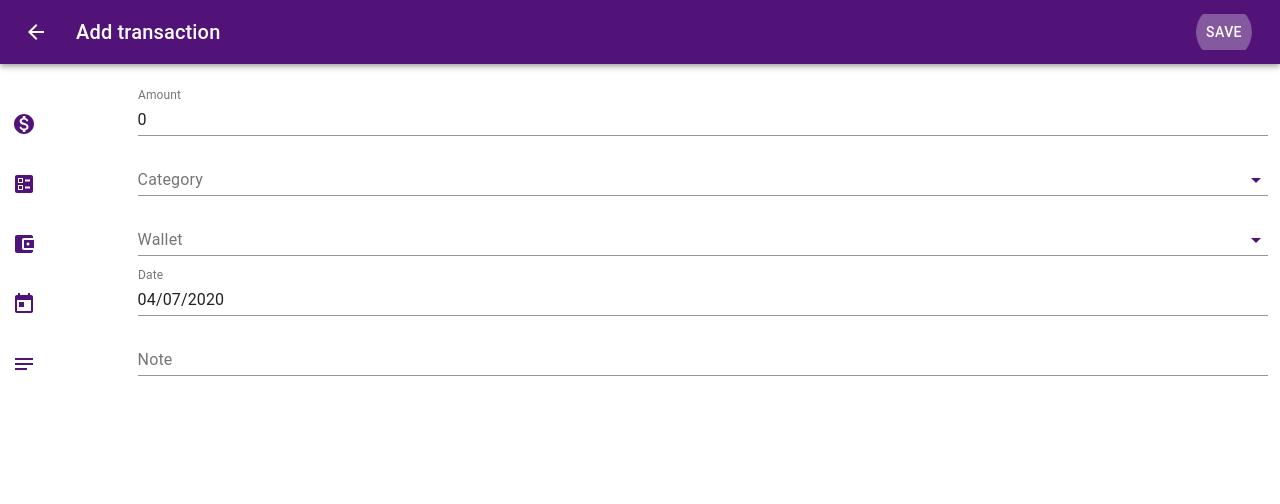
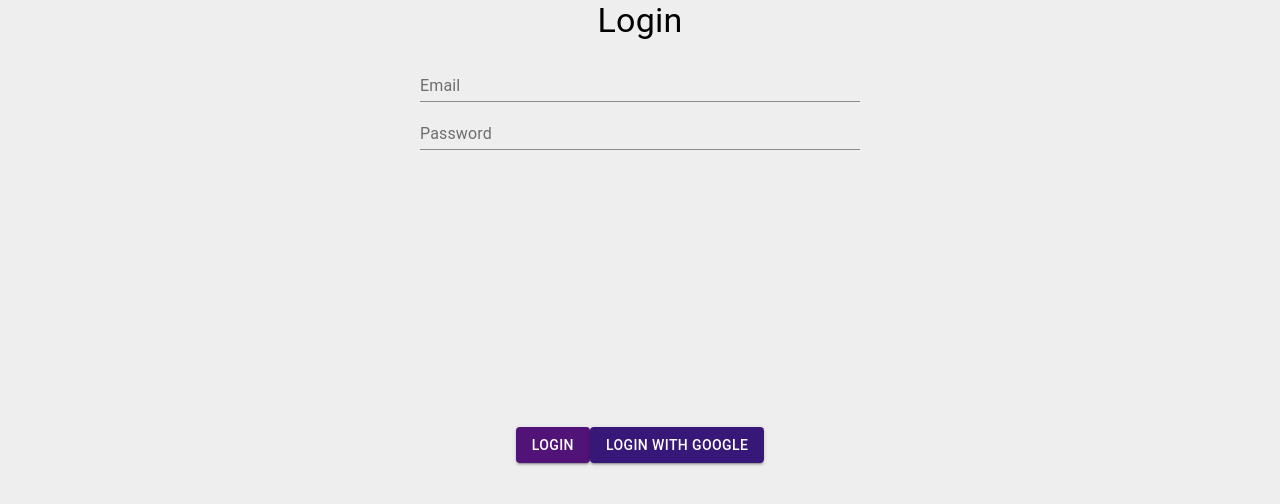
Before and after one commit to nvdai2401/react-typescript, a React (Create React App) app: page /auth in a window 1280 px wide. Shown: the top 504 px of the page. Built offline with nearby package versions, Linux system fonts and the light colour scheme.

Commit message:
develop base layout for Authentication page

```diff
--- a/src/App.tsx
+++ b/src/App.tsx
@@ -1,26 +1,38 @@
 import React, { lazy, Suspense } from 'react'
-import { Route, Switch } from 'react-router-dom'
+import {
+  Route,
+  Switch,
+  withRouter,
+  RouteComponentProps,
+} from 'react-router-dom'
 
 import { NavBar, ToolBar } from 'views/components'
 
 const Transactions = lazy(() => import('./views/Transactions'))
 const Report = lazy(() => import('./views/Report'))
 const Budget = lazy(() => import('./views/Budget'))
+const Auth = lazy(() => import('./views/Auth'))
 
-const App = (): JSX.Element => {
+const App = (props: RouteComponentProps<any>): JSX.Element => {
+  const { location } = props
   return (
     <>
-      <ToolBar />
-      <NavBar />
+      {location.pathname !== '/auth' ? (
+        <>
+          <ToolBar />
+          <NavBar />
+        </>
+      ) : null}
       <Switch>
         <Suspense fallback={() => <div>Error</div>}>
           <Route exact path="/" component={Transactions} />
-          <Route exact path="/report" component={Report} />
-          <Route exact path="/budget" component={Budget} />
+          <Route path="/report" component={Report} />
+          <Route path="/budget" component={Budget} />
+          <Route path="/auth" component={Auth} />
         </Suspense>
       </Switch>
     </>
   )
 }
 
-export default App
+export default withRouter(App)
--- /dev/null
+++ b/src/views/Auth/Auth.tsx
@@ -0,0 +1,61 @@
+import React, { useState } from 'react'
+import { Grid, Button, Typography, TextField } from '@material-ui/core'
+import { makeStyles } from '@material-ui/core/styles'
+
+const useStyles = makeStyles((theme) => ({
+  root: {
+    width: '100vw',
+    height: '100vh',
+    flexWrap: 'nowrap',
+  },
+  item__input: {
+    width: '100%',
+  },
+  [theme.breakpoints.up('md')]: {},
+}))
+
+const Auth: React.FC<any> = () => {
+  const classes = useStyles()
+
+  const [email, setEmail] = useState('')
+  const [password, setPassword] = useState('')
+
+  return (
+    <Grid
+      container
+      direction="column"
+      alignItems="center"
+      className={classes.root}
+    >
+      <Typography variant="h4" gutterBottom>
+        Login
+      </Typography>
+      <Grid item xs={12}>
+        <TextField
+          label="Email"
+          type="email"
+          value={email}
+          className={classes.item__input}
+          onChange={(e) => setEmail(e.target.value)}
+        />
+        <TextField
+          label="Password"
+          type="password"
+          value={password}
+          className={classes.item__input}
+          onChange={(e) => setPassword(e.target.value)}
+        />
+      </Grid>
+      <Grid item xs={12}>
+        <Button variant="contained" color="primary">
+          Login
+        </Button>
+        <Button variant="contained" color="secondary">
+          Login with Google
+        </Button>
+      </Grid>
+    </Grid>
+  )
+}
+
+export default Auth
--- /dev/null
+++ b/src/views/Auth/index.ts
@@ -0,0 +1 @@
+export { default } from './Auth'
--- a/src/views/components/NavBar/NavBar.tsx
+++ b/src/views/components/NavBar/NavBar.tsx
@@ -87,7 +87,7 @@ const NavBar = (props: RouteComponentProps<any>) => {
   const { location, history } = props
   const [currentRoute, setCurrentRoute] = useState(location.pathname || {})
   const [addTransactionDialogVisible, setTransactionDialogVisible] = useState(
-    true,
+    false,
   )
 
   const handleOnChangeRoute = (path: string): void => {
```
